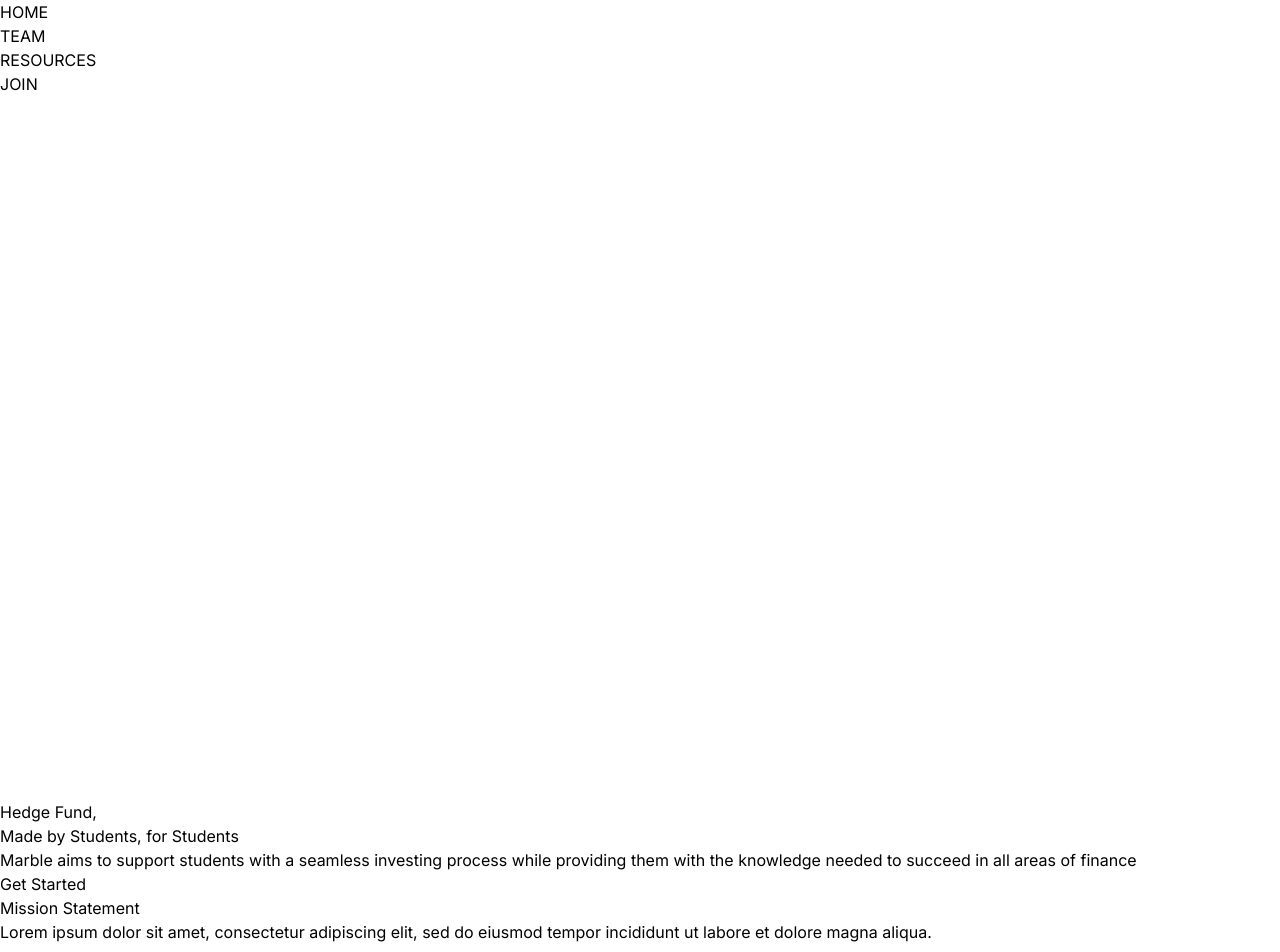
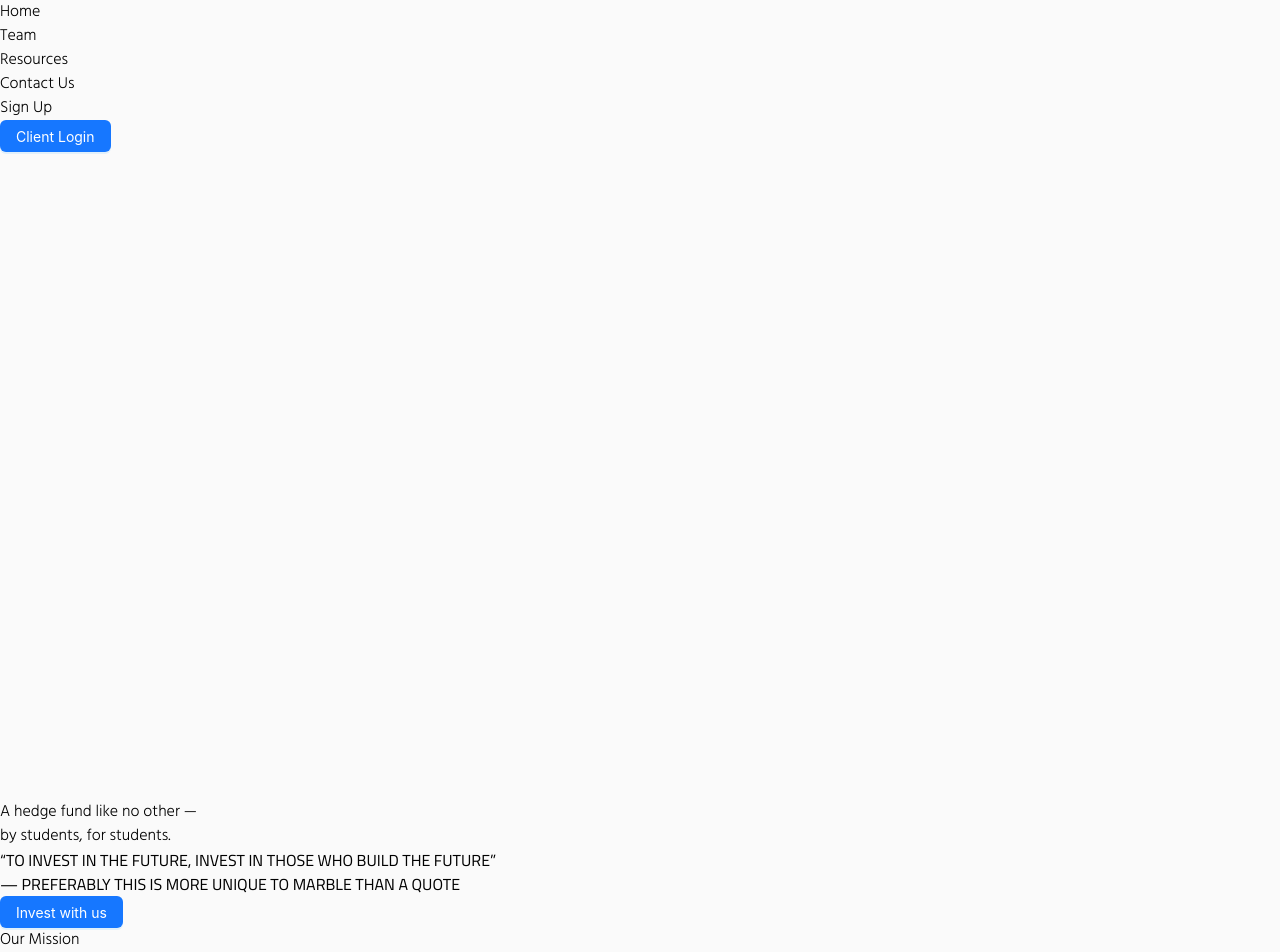
Before and after one commit to jiayishen21/marble, a Next.js app: page / in a window 1280 px wide. Shown: the top 952 px of the page. Built offline with nearby package versions, Linux system fonts and the light colour scheme.

Commit message:
new frontend

```diff
--- a/components/layout/Navbar.tsx
+++ b/components/layout/Navbar.tsx
@@ -2,6 +2,7 @@
 import Image from "next/image";
 import Link from "next/link";
 import { PublicNavOptions } from "../../data/NavOptions";
+import { Button } from "antd";
 
 interface Props{
   navRef:MutableRefObject<any>
@@ -13,7 +14,7 @@
     <nav className="relative flex items-center justify-between w-screen px-12" ref={navRef}>
       {/* example dropdown:
       <div className="absolute top-0 left-0 h-[700px] w-[200px] bg-black"/> */}
-
+      <section className="flex items-center gap-20">
         <Link href="/">
           <Image
             src="/marble.svg"
@@ -25,17 +26,28 @@
           />
         </Link>
 
-      <ul className="flex justify-center items-center gap-12 pr-12 font-bold text-3xl">
+        <ul className="flex justify-center items-center gap-12 pr-12 font-light text-2xl">
           {PublicNavOptions.map((opt, key) => (
             <div key={key}>
               <Link href={opt.route}>
-              <li className="nav-option text-lapis hover:text-airforce
+                <li className="nav-option text-semiblack hover:text-lapis
                 hover:scale-[1.04]
                 transition-all duration-300">{opt.title}</li>
               </Link>
             </div>
           ))}
         </ul>
+      </section>
+      <ul className="flex justify-center items-center gap-12 pr-12">
+        <Link href={"/signup"}>
+          <li className="nav-option text-semiblack hover:text-lapis
+          font-light text-2xl">Sign Up</li>
+        </Link>
+        <Button type="primary" className="bg-lapis text-neutral-50 text-2xl
+          font-light flex justify-center items-center px-8 h-11" href="/login">
+            Client Login
+          </Button>
+      </ul>
     </nav>
   );
 }
--- a/data/NavOptions.tsx
+++ b/data/NavOptions.tsx
@@ -9,19 +9,25 @@
 
 const BaseNavOptions:NavOption[] = [
     {
-        title: "HOME",
+        title: "Home",
         route: "/",
         icon: "",
         dropdown: <></>
     },
     {
-        title: "TEAM",
+        title: "Team",
         route: "/",
         icon: "",
         dropdown: <></>
     },
     {
-        title: "RESOURCES",
+        title: "Resources",
+        route: "/",
+        icon: "",
+        dropdown: <></>
+    },
+    {
+        title: "Contact Us",
         route: "/",
         icon: "",
         dropdown: <></>
@@ -30,22 +36,22 @@
 
 const PublicNavOptions = [
     ...BaseNavOptions,
-    {
-        title: "JOIN",
-        route: "/",
-        icon: "",
-        dropdown: <></>
-    }
+    // {
+    //     title: "JOIN",
+    //     route: "/",
+    //     icon: "",
+    //     dropdown: <></>
+    // }
 ]
 
 const NavOptions = [
     ...BaseNavOptions,
-    {
-        title: "DASHBOARD",
-        route: "/",
-        icon: "",
-        dropdown: <></>
-    }
+    // {
+    //     title: "DASHBOARD",
+    //     route: "/",
+    //     icon: "",
+    //     dropdown: <></>
+    // }
 ]
 
 export {PublicNavOptions, NavOptions}
--- a/package.json
+++ b/package.json
@@ -13,6 +13,7 @@
     "@react-email/components": "^0.0.12",
     "@types/elliptic": "^6.4.18",
     "@types/jsonwebtoken": "^9.0.5",
+    "antd": "^5.12.7",
     "axios": "^1.6.2",
     "bcrypt": "^5.1.1",
     "dotenv": "^16.3.1",
--- a/pages/create.tsx
+++ b/pages/create.tsx
@@ -58,7 +58,7 @@
           </div>
           <button
             type="submit"
-            className="w-full text-center p-[1rem] text-white bg-[#26467C] mb-[1rem] rounded-sm"
+            className="w-full text-center p-[1rem] text-neutral-50 bg-[#26467C] mb-[1rem] rounded-sm"
           >
             Create account
           </button>
--- a/pages/forgot.tsx
+++ b/pages/forgot.tsx
@@ -30,7 +30,7 @@
 
           <button
             type="submit"
-            className="w-full text-center p-[1rem] text-white bg-[#26467C] mb-[1rem] rounded-sm"
+            className="w-full text-center p-[1rem] text-neutral-50 bg-[#26467C] mb-[1rem] rounded-sm"
           >
             Send Recovery Email
           </button>
--- a/pages/index.tsx
+++ b/pages/index.tsx
@@ -3,6 +3,7 @@
 import Navbar from "../components/layout/Navbar";
 import { useNavParams } from "../hooks/useNavParams";
 import styles from "../styles/Home.module.css"
+import { Button } from "antd";
 
 const Home: NextPage = () => {
   const {navRef, navHeight} = useNavParams()
@@ -21,42 +22,56 @@
               <Polywave/>
           </div>
         </div>
-        <div className="absolute top-0 left-0 w-screen h-screen bg-landing z-[-1]"/>
-        <section className={`relative flex flex-col gap-8 px-16 h-full ${styles["left-fade"]}`}>
-          <div className="flex flex-col gap-3 mt-20">
-            <div className="text-lapis font-bold text-6xl drop-shadow-[0_1px_1px_rgba(0,0,0,0.8)]">
-              Hedge Fund,
-            </div>
-            <div className="text-lapis font-medium text-5xl">
-              Made by Students, for Students
-            </div>
+        <div className="absolute top-0 left-0 w-screen h-screen z-[-1]"/>
+        <section className={`relative flex flex-col gap-12 px-20 h-full ${styles["left-fade"]}`}>
+          <div className="flex flex-col gap-3 mt-20 text-semiblack font-bold text-6xl">
+              A hedge fund like no other —<br/>
+              by students, for students.
           </div>
-          <div className="text-lapis font-normal text-3xl w-[60%]">
-            Marble aims to support students with a seamless investing process
-            while providing them with the knowledge needed to succeed in all areas
-            of finance
+          <div className="text-airforce font-cairo font-semibold tracking-wide text-3xl">
+              “TO INVEST IN THE FUTURE, INVEST IN THOSE WHO BUILD THE FUTURE” <br/>
+              — PREFERABLY THIS IS MORE UNIQUE TO MARBLE THAN A QUOTE
           </div>
-          <button className="w-64 h-16 bg-white/[0.3] rounded-md text-lapis text-3xl
-          font-medium flex justify-center items-center hover:scale-[1.04] transition-all duration-300">
-            Get Started
-          </button>
+          <Button type="primary" className="w-60 h-14 bg-lapis rounded-md text-neutral-50 text-2xl
+          font-normal flex justify-center items-center">
+            Invest with us
+          </Button>
         </section>
       </div>
-      <section className={`${styles['buffer']} h-[5rem]`}/>
-      <section className="bg-lapis">
-        <div className="pb-[30rem] pt-[8rem]">
-          <div className="font-inter text-[#A4C5CC] text-6xl font-semibold drop-shadow-[0_1px_1px_rgba(255, 255, 255,0.8)]
+      <section className={`${styles['buffer']} h-[2rem]`}/>
+      <section className="bg-airforce">
+        <div className="flex flex-col gap-12 pb-[10rem] pt-[8rem]">
+          <div className="text-neutral-50 text-6xl font-bold
           text-center">
-            Mission Statement
+            Our Mission
           </div>
-          <div className="font-inter text-white text-3xl font-normal mx-auto w-1/2 mt-4 text-center">
-            Lorem ipsum dolor sit amet, consectetur adipiscing elit, sed do
-            eiusmod tempor incididunt ut labore et dolore magna aliqua.
+          <div className=" text-neutral-50 text-3xl font-normal mx-auto text-center">
+          Gorem ipsum dolor sit amet, consectetur adipiscing elit. Nunc vulputate <br/>
+          libero et velit interdum, ac aliquet odio mattis. Class aptent taciti sociosqu <br/>
+          ad litora torquent per conubia nostra, per inceptos himenaeos.
           </div>
-          <div className="w-screen h-1/2 flex justify-around align-center pt-16 px-10">
-            <div className="bg-[#D9D9D9] h-96 w-96 bg-opacity-50 rounded "></div>
-            <div className="bg-[#D9D9D9] h-96 w-96 bg-opacity-50 rounded "></div>
-            <div className="bg-[#D9D9D9] h-96 w-96 bg-opacity-50 rounded "></div>
+          <div className="w-screen flex justify-around align-center pt-8 px-10">
+            <div className="bg-neutral-50 h-80 w-[28%] bg-opacity-50 rounded "></div>
+            <div className="bg-neutral-50 h-80 w-[28%] bg-opacity-50 rounded "></div>
+            <div className="bg-neutral-50 h-80 w-[28%] bg-opacity-50 rounded "></div>
+          </div>
+        </div>
+      </section>
+      <section className="">
+        <div className="flex flex-col gap-12 pb-[10rem] pt-[8rem]">
+          <div className="text-neutral-50 text-6xl font-bold
+          text-center">
+            Our Mission
+          </div>
+          <div className=" text-neutral-50 text-3xl font-normal mx-auto text-center">
+          Gorem ipsum dolor sit amet, consectetur adipiscing elit. Nunc vulputate <br/>
+          libero et velit interdum, ac aliquet odio mattis. Class aptent taciti sociosqu <br/>
+          ad litora torquent per conubia nostra, per inceptos himenaeos.
+          </div>
+          <div className="w-screen flex justify-around align-center pt-8 px-10">
+            <div className="bg-neutral-50 h-80 w-[28%] bg-opacity-50 rounded "></div>
+            <div className="bg-neutral-50 h-80 w-[28%] bg-opacity-50 rounded "></div>
+            <div className="bg-neutral-50 h-80 w-[28%] bg-opacity-50 rounded "></div>
           </div>
         </div>
       </section>
--- a/pages/login.tsx
+++ b/pages/login.tsx
@@ -43,7 +43,7 @@
           </div>
           <button
             type="submit"
-            className="w-full text-center p-[1rem] text-white bg-[#26467C] mb-[1rem] rounded-sm"
+            className="w-full text-center p-[1rem] text-neutral-50 bg-[#26467C] mb-[1rem] rounded-sm"
           >
             Sign in
           </button>
--- a/styles/Home.module.css
+++ b/styles/Home.module.css
@@ -1,6 +1,6 @@
 .buffer{
     background: linear-gradient(180deg, theme('colors.intermediate') 0%,
-    theme('colors.lapis') 100%);
+    theme('colors.airforce') 100%);
 }
 
 .left-fade{
--- a/styles/globals.css
+++ b/styles/globals.css
@@ -1,6 +1,8 @@
 /* styles/globals.css */
 
-@import url('https://fonts.googleapis.com/css2?family=Inter&display=swap');
+@import url('https://fonts.googleapis.com/css2?family=Hind:wght@700&family=Work+Sans:wght@500&display=swap');
+@import url('https://fonts.googleapis.com/css2?family=Hind:wght@300&family=Work+Sans:wght@500&display=swap');
+@import url('https://fonts.googleapis.com/css2?family=Cairo:&family=Work+Sans:wght@500&display=swap');
 
 @tailwind base;
 @tailwind components;
@@ -8,9 +10,14 @@
 
 html,
 body {
+  background: rgb(250, 250, 250); /* neutral-50 */
   padding: 0;
   margin: 0;
-  font-family: Inter, sans-serif;
+  font-family: Hind, sans-serif;
+}
+
+.font-cairo{
+  font-family: Cairo, sans-serif
 }
 
 a {
--- a/tailwind.config.js
+++ b/tailwind.config.js
@@ -18,7 +18,7 @@
         'airforce': "#5687a8",
         'lapis': "#2f5a8d",
         'semiblack': "#03040a",
-        'intermediate':"#496c9d" //change this later!
+        'intermediate':"#6a80af" //change this later!
       }
     },
   },
```
Also changed, not shown: 2 other files (tests, documents, lock files or other folders). Lines whose indentation alone changed are shown as unchanged.
